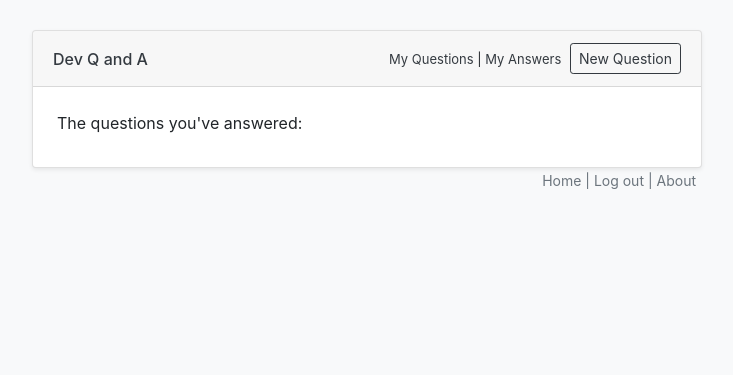
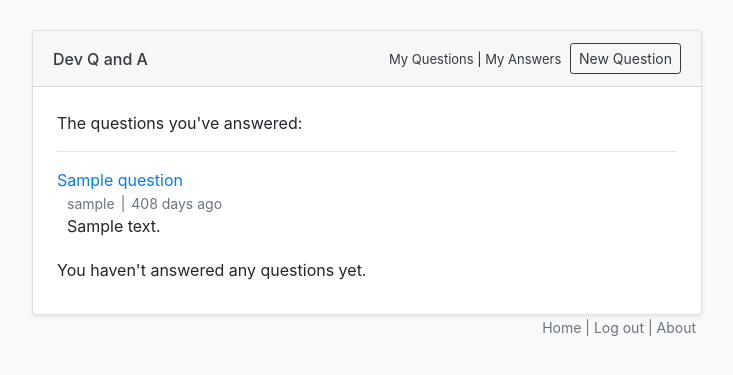
Before and after one commit to GabrielWongAu/DevQandA, a Django app: template templates/my_answers.html in a window 1280 px wide. Shown: the top 375 px of the page, without its empty margins (273-1006 px from the left). Run offline with Django 3.2, Linux system fonts and the light colour scheme; the template is opened without the code that fills it: values that come from a table or form of the project are taken from there, others are empty; tables that the repository leaves empty hold one stand-in row (values such as "Sample post"); some libraries are stand-ins or nearby versions.

Commit message:
my_answers work

```diff
--- a/templates/my_answers.html
+++ b/templates/my_answers.html
@@ -2,4 +2,17 @@
 
 {% block content %}
 <p>The questions you've answered:</p>
+{% for answer in answers %}
+    <hr/>
+    <p style="margin-bottom: 1">
+        <a href="/question/{{answer.question.id}}">{{ answer.question.title }}</a>
+    </p>
+    <div class='answer-block'>
+      <div class='text-secondary' style="font-size: 14px">{{ answer.user }}<span style="margin-right: 6px; margin-left: 6px;">|</span></span>{{ answer.x_ago }}</div>
+      <div style="margin-bottom: 20px">{{ answer.text }}</div>
+    </div>
+{% endfor %}
+{% if not answers_exist %}
+<p>You haven't answered any questions yet.</p>
+{% endif %}
 {% endblock %}
```
Also changed, not shown: questions/views.py (+6 -1 lines).
